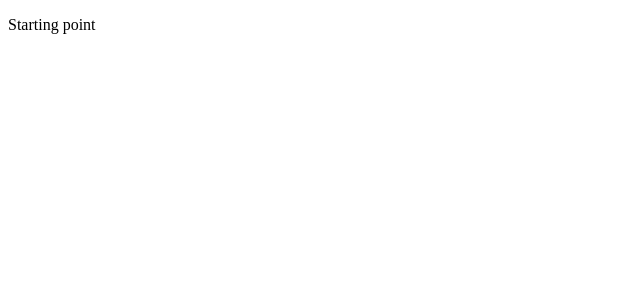
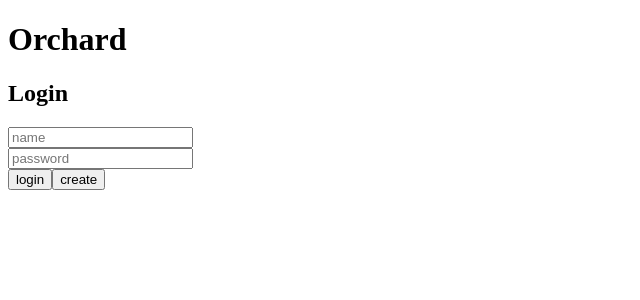
Before and after one commit to aleemer/orchard, a React (Vite) app in the folder client/: page / in a window 1280 px wide. Shown: the top 300 px of the page, without its empty margins (0-640 px from the left). Built offline with nearby package versions, Linux system fonts and the light colour scheme.

Commit message:
Added login, fixed bug with duplicate person creation in backend.

```diff
--- a/client/src/components/App.jsx
+++ b/client/src/components/App.jsx
@@ -1,7 +1,63 @@
+import { useState, useEffect } from 'react'
+
+/**
+ * Services imports
+ */
+import browserServices from '../services/browser'
+import personServices from '../services/person'
+import login from '../services/login'
+
+/**
+ * Component imports
+ */
+import Login from './Login'
+import Basket from './Basket'
+
 const App = () => {
+  const [person, setPerson] = useState(null)
+
+  /**
+   * User-relevant functions
+   */
+  // Performs local storage check to auto-login on reload
+  useEffect(() => {
+    const storedPerson = browserServices.getPerson()
+    if (storedPerson) {
+      setPerson(storedPerson)
+    }
+  }, [])
+
+  // Handles login, returns person if correct login
+  const handleLogin = (person) => {
+    login(person)
+      .then((response) => {
+        setPerson(response)
+        browserServices.storePerson(response)
+      })
+      .catch((error) => console.log(error.response.data.error))
+  }
+
+  // Handles account creation, returns person if valid
+  const handleCreate = (newPerson) => {
+    personServices
+      .addPerson(newPerson)
+      .then((response) => {
+        setPerson(response)
+        browserServices.storePerson(response)
+      })
+      .catch((error) => console.log(error.response.data.error))
+  }
+
+  // Handles logout, sets person to null
+  const handleLogout = () => {
+    browserServices.removePerson()
+    setPerson(null)
+  }
+
   return (
     <div>
-      <p> Starting point </p>
+      <h1>Orchard</h1>
+      <Login onLogin={handleLogin} onCreate={handleCreate} onLogout={handleLogout} person={person}/>
     </div>
   )
 }
--- a/client/src/components/Login.jsx
+++ b/client/src/components/Login.jsx
@@ -25,6 +25,7 @@ const Login = ({ onLogin, onCreate, onLogout, person }) => {
       </div>
       :
       <div>
+        <h2>Login</h2>
         <form onSubmit={handleSubmit}>
           <div><input placeholder="name" name="name"/></div>
           <div><input placeholder="password" name="password" type="password"/></div>
--- a/client/src/services/browser.js
+++ b/client/src/services/browser.js
@@ -14,4 +14,4 @@ const removePerson = () => {
   localStorage.removeItem("person")
 }
 
-export default { storeUser, getUser, removeUser }
+export default { storePerson, getPerson, removePerson }
--- a/client/src/services/login.js
+++ b/client/src/services/login.js
@@ -1,9 +1,9 @@
 import axios from 'axios'
-const baseURL = '/api/people'
+const baseURL = '/api/login'
 
 const login = (person) => {
   const request = axios.post(baseURL, person)
   return request.then(response => response.data)
 }
 
-export default { login }
+export default login
```
Also changed, not shown: 1 other file (tests, documents, lock files or other folders).
